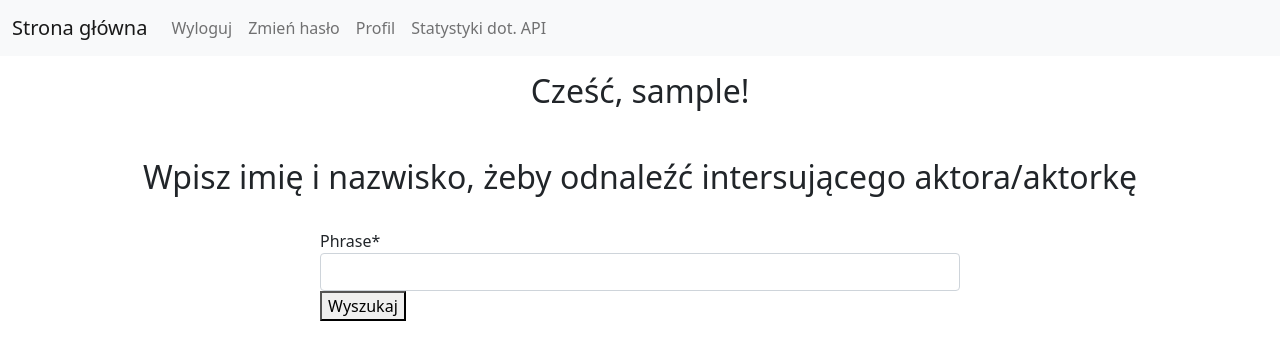
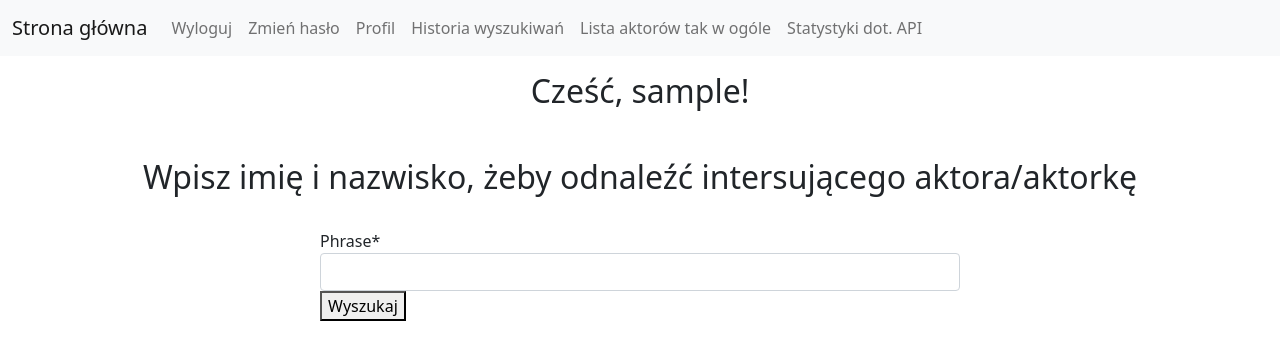
Before and after one commit to Ewelina179/filmography_app, a Django app: page / in a window 1280 px wide. Shown: the top 360 px of the page. Run offline with Django 3.2, Linux system fonts and the light colour scheme; the visitor is signed in with stand-in values (Sample User, id 1); some libraries are stand-ins or nearby versions.

Commit message:
changed references to actorlistview and actoruserrequestview

```diff
--- a/my_app/filmography/templates/base.html
+++ b/my_app/filmography/templates/base.html
@@ -24,7 +24,13 @@
             <a class="nav-link" href="{% url 'userprofileview' user.userprofile.pk %}">Profil</a>
           </li>
           <li class="nav-item">
-            <a class="nav-link" href="{% url 'actoruserrequestview' %}">Statystyki dot. API</a>
+            <a class="nav-link" href="{% url 'actorrequesthistory' user.userprofile.pk %}">Historia wyszukiwań</a>
+          </li>
+          <li class="nav-item">
+            <a class="nav-link" href="{% url 'actorlistview' %}">Lista aktorów tak w ogóle</a>
+          </li>
+          <li class="nav-item">
+            <a class="nav-link" href="{% url 'actoruserrequestview' user.userprofile.pk %}">Statystyki dot. API</a>
           </li>
             {% else %}
             <a class="nav-link" href="{% url 'login'%}">Zaloguj</a>
--- a/my_app/filmography/templates/users/actoruserrequest_detail.html
+++ b/my_app/filmography/templates/users/actoruserrequest_detail.html
@@ -22,7 +22,7 @@
             data: {
               labels: data.labels,
               datasets: [{
-                label: 'daily usage',
+                label: 'wykorzystanie API',
                 backgroundColor: 'blue',
                 data: data.data
               }]
@@ -34,7 +34,7 @@
               },
               title: {
                 display: true,
-                text: 'API daily usaged Chart'
+                text: 'API calls'
               }
             }
           });
```
Also changed, not shown: my_app/filmography/templates/users/actor_list.html (+8 -1 lines).
